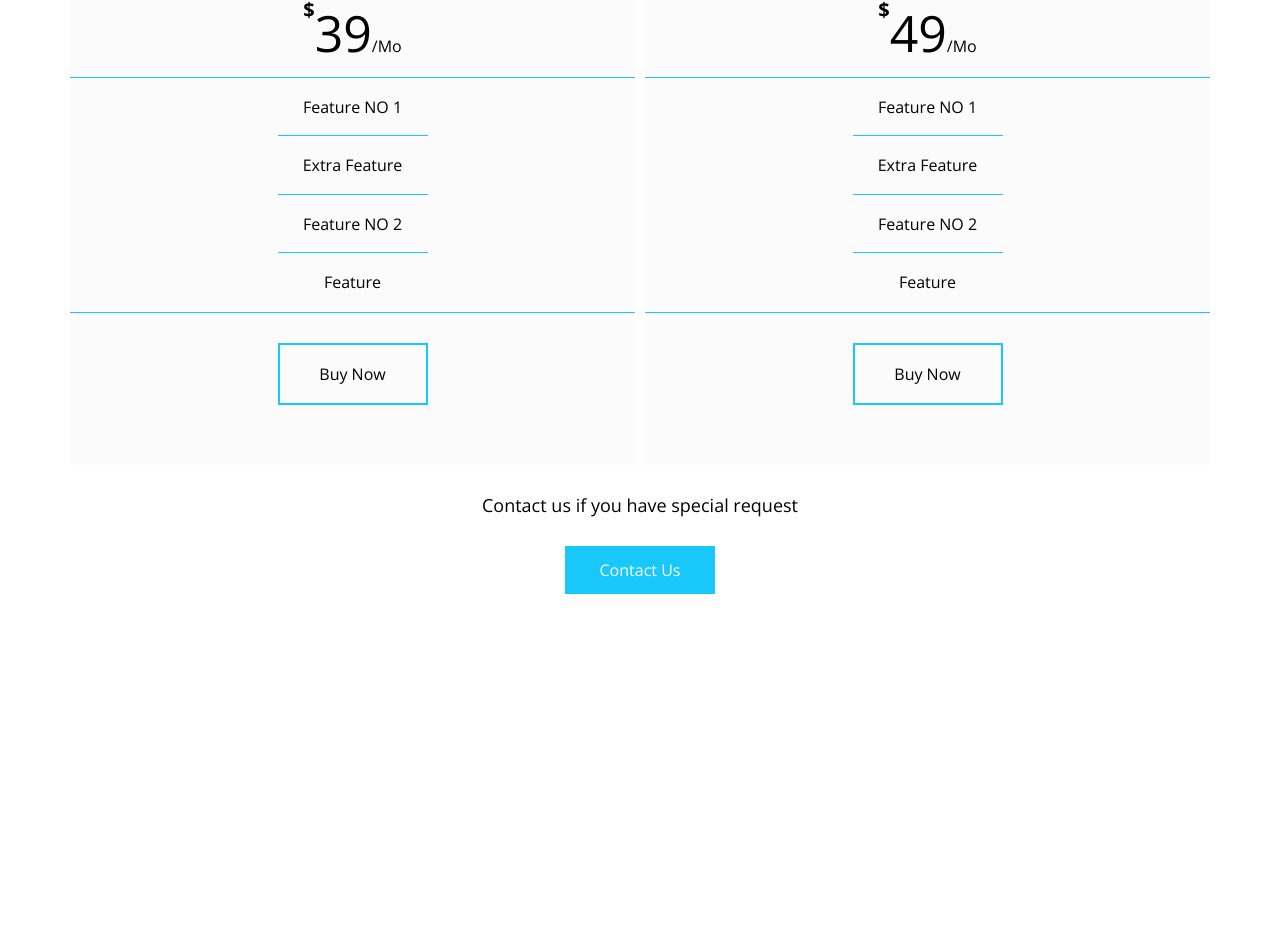
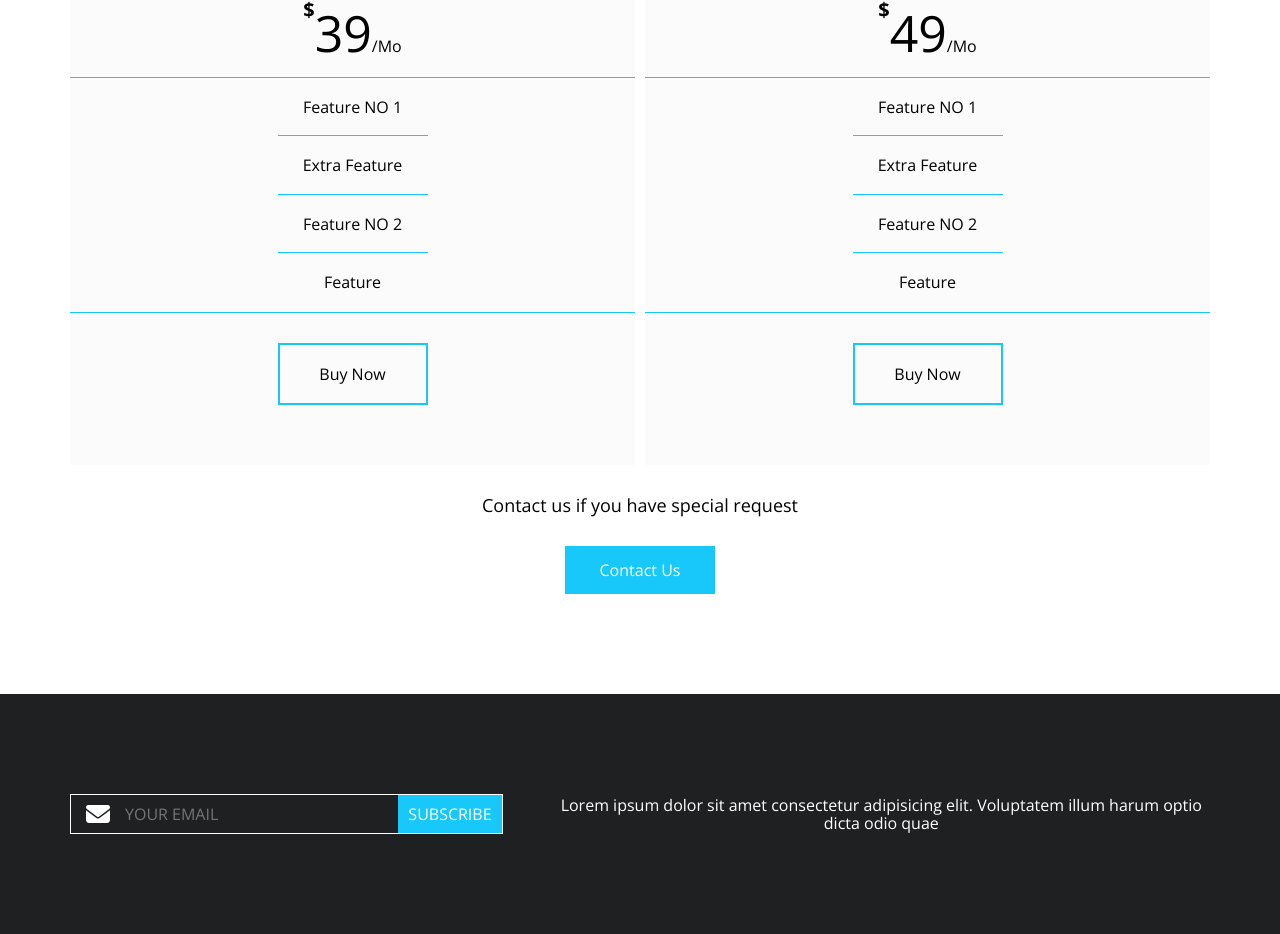
Before and after one commit to MayyarZidane/Kasper-Template, a plain HTML site: page index.html in a window 1280 px wide. Shown: the part 6864-7798 px from the top of the page. Before the commit the page ends 7558 px from the top, so only its background shows below. Drawn offline with nearby package versions, Linux system fonts and the light colour scheme.

Commit message:
ADD subscribe section

```diff
--- a/css/kasper.css
+++ b/css/kasper.css
@@ -897,3 +897,69 @@ header .form {
     width: 150px;
     margin: 0 auto;
 }
+
+.subscribe {
+    padding-top: var(--section-padding);
+    padding-bottom: var(--section-padding);
+    background-color: var(--secondary-color);
+    color: white;
+}
+
+.subscribe .container {
+    display: flex;
+    justify-content: space-between;
+    align-items: center;
+}
+
+@media (max-width: 991px) {
+    .subscribe .container {
+        flex-direction: column;
+
+    }
+}
+
+.subscribe .container form {
+    display: flex;
+    justify-content: space-between;
+    align-items: center;
+    width: 500px;
+    max-width: 100%;
+    border: 1px solid white;
+}
+
+.subscribe .container form i {
+    font-size: 24px;
+    margin: 0px 15px;
+}
+
+.subscribe .container form input[type="email"] {
+    flex-grow: 2;
+    background-color: transparent;
+    color: white;
+    caret-color: var(--main-color);
+    border: none;
+}
+
+.subscribe .container form input[type="email"]:focus {
+    outline: none;
+}
+
+.subscribe .container form input[type="submit"] {
+    padding: 10px;
+    color: white;
+    text-transform: uppercase;
+    background-color: var(--main-color);
+    border: none;
+}
+
+.subscribe p {
+    text-align: center;
+    margin-left: 50px;
+}
+
+@media (max-width: 991px) {
+    .subscribe .container p {
+        margin-top: 30px;
+        margin-left: 0px;
+    }
+}
--- a/index.html
+++ b/index.html
@@ -393,6 +393,17 @@
             <a class="contact-link">Contact Us</a>
         </div>
     </div>
+
+    <div class="subscribe">
+        <div class="container">
+            <form action="">
+                <i class="fa-solid fa-envelope"></i>
+                <input type="email" name="mail" placeholder="YOUR EMAIL">
+                <input type="submit" value="Subscribe">
+            </form>
+            <p>Lorem ipsum dolor sit amet consectetur adipisicing elit. Voluptatem illum harum optio dicta odio quae</p>
+        </div>
+    </div>
 </body>
 
 </html>
```
